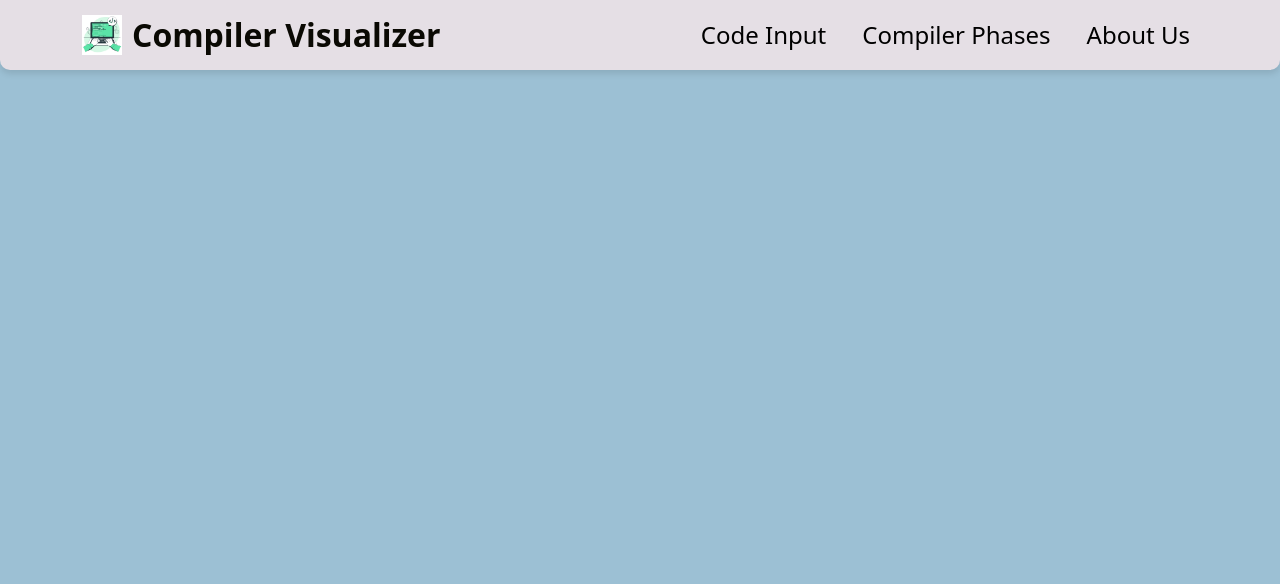
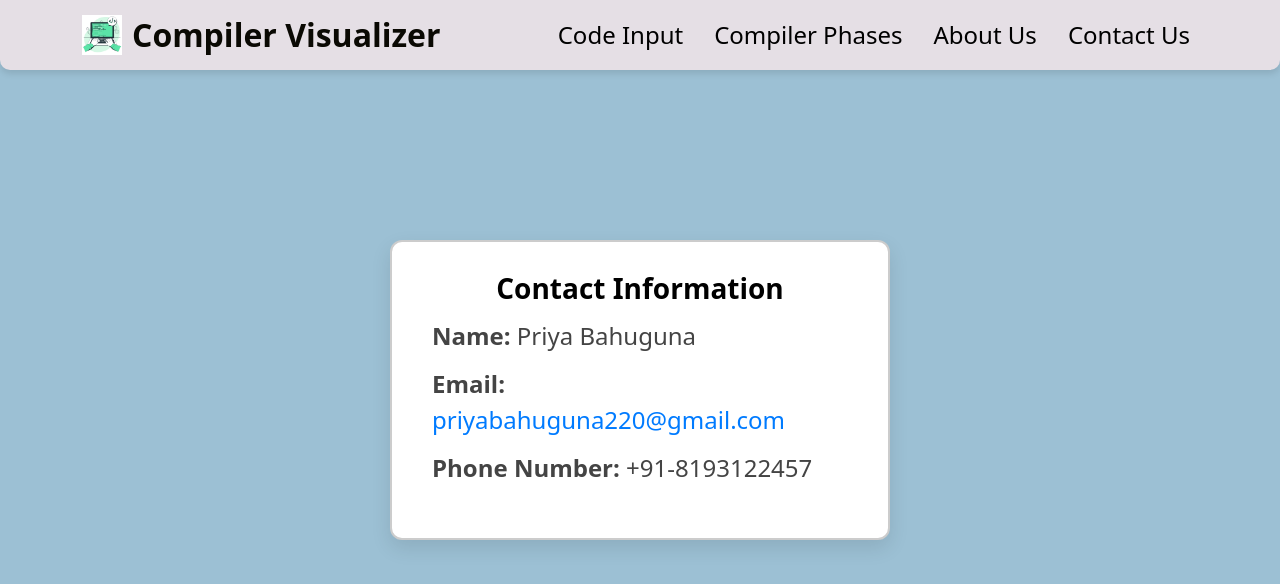
Before and after one commit to Abhishek00013/COMPILER-VISUALIZER, a React (Create React App) app in the folder frontend/: page /contact in a window 1280 px wide. Shown: the top 584 px of the page. Built offline with nearby package versions, Linux system fonts and the light colour scheme.

Commit message:
Added Contact Us Feature

```diff
--- a/frontend/src/App.css
+++ b/frontend/src/App.css
@@ -52,19 +52,23 @@ body {
 .navbar-nav .nav-link {
   font-size: 1.5rem !important;
   color: black !important;
-  margin-left: 20px;
+  margin-left: 5px !important;
 }
 
 .nav-link:hover {
-  color: #f0db4f !important; /* yellow on hover */
+  color: #f0db4f !important;
 }
+.shifted-right {
+  margin-left: 10px !important;
+}
+
 .code-editor-container {
   max-width: 700px;
   margin: 0 auto;
   border: 1px solid #ccc;
   border-radius: 4px;
-  overflow-x: hidden; /* Prevent horizontal scrollbar */
-  overflow-y: auto; /* Optional: allows vertical scroll if needed */
+  overflow-x: hidden;
+  overflow-y: auto;
   padding: 10px;
 }
 
@@ -238,3 +242,42 @@ h2 {
   overflow-x: visible !important;
   max-height: 100% !important;
 }
+.contact-wrapper {
+  display: flex;
+  justify-content: center;
+  align-items: center;
+  min-height: 80vh;
+}
+
+.contact-card {
+  background-color: #ffffff;
+  padding: 40px 40px;
+  border: 2px solid #ccc;
+  border-radius: 12px;
+  box-shadow: 0 8px 20px rgba(0, 0, 0, 0.1);
+  max-width: 500px;
+  width: 100%;
+  text-align: left;
+}
+
+.contact-card h2 {
+  text-align: center;
+  margin-bottom: 20px;
+  color: #333;
+}
+
+.contact-card p {
+  font-size: 24px;
+  color: #444;
+  margin: 12px 0;
+}
+
+.contact-card a {
+  color: #007bff;
+  text-decoration: none;
+  font-weight: 500;
+}
+
+.contact-card a:hover {
+  text-decoration: underline;
+}
--- a/frontend/src/App.js
+++ b/frontend/src/App.js
@@ -4,6 +4,7 @@ import Navbar from "./components/Navbar";
 import CodeInput from "./pages/CodeInput";
 import CompilerPhases from "./pages/CompilerPhases";
 import AboutUS from "./pages/AboutUS";
+import Contact from "./pages/Contact";
 import "./App.css";
 import 'normalize.css';
 function App() {
@@ -28,6 +29,7 @@ function App() {
           element={<CompilerPhases outputs={outputs} />}
         />
         <Route path="/about" element={<AboutUS />} />
+        <Route path="/contact" element={<Contact />} />
       </Routes>
     </>
   );
--- a/frontend/src/components/Navbar.js
+++ b/frontend/src/components/Navbar.js
@@ -16,14 +16,19 @@ const Navbar = () => {
                 Code Input
               </Link>
             </li>
-            <li className="nav-item">
+            <li className="nav-item shifted-right">
               <Link className="nav-link" to="/compiler-phases">
                 Compiler Phases
               </Link>
             </li>
-            <li className="nav-item">
+            <li className="nav-item shifted-right">
               <Link className="nav-link" to="/about">
                 About Us
+              </Link>
+            </li>
+            <li className="nav-item shifted-right">
+              <Link className="nav-link" to="/contact">
+              Contact Us
               </Link>
             </li>
           </ul>
--- a/frontend/src/pages/AboutUS.js
+++ b/frontend/src/pages/AboutUS.js
@@ -8,18 +8,18 @@ const AboutUS = () => {
     <div className="container mt-4">
       <h2>About Us</h2>
       <p>
-        Welcome to the Mini Compiler project! This application is designed to
-        simulate the various phases of a compiler, including lexical analysis,
-        syntax analysis, intermediate code generation, code optimization, and
-        tagret code geneation.
+        Welcome to the Mini Compiler Visualizer - an interactive educational tool designed to simulate the inner workings of a compiler. This project walks you through key phases of compilation such as:
+        Lexical Analysis
+        Syntax Analysis
+        Intermediate Code Generation
+        Code Optimization
+        Target Code Generation
       </p>
       <p>
-        Our goal is to provide an educational tool for students and developers
-        to understand how compilers work under the hood.
+        Our mission is to make compiler concepts more accessible and intuitive for students, educators, and curious developers alike. Whether you're just starting out or brushing up on core computer science principles, this application provides a hands-on way to explore how compilers process and transform code.
       </p>
       <p>
-        Feel free to explore the application, input your code, and visualize the
-        different phases of compilation.
+        Feel free to contact us. You can contact us through the form on our Contact Us page.
       </p>
 
       <h3 className="mt-5">Contributors</h3>
--- /dev/null
+++ b/frontend/src/pages/Contact.js
@@ -0,0 +1,21 @@
+import React from "react";
+
+const Contact = () => {
+  return (
+    <div className="contact-wrapper">
+      <div className="contact-card">
+        <h2>Contact Information</h2>
+        <p><strong>Name:</strong> Priya Bahuguna</p>
+        <p>
+          <strong>Email:</strong>{" "}
+          <a href="mailto:priyabahuguna220@gmail.com">
+            priyabahuguna220@gmail.com
+          </a>
+        </p>
+        <p><strong>Phone Number:</strong> +91-8193122457</p>
+      </div>
+    </div>
+  );
+};
+
+export default Contact;
```
